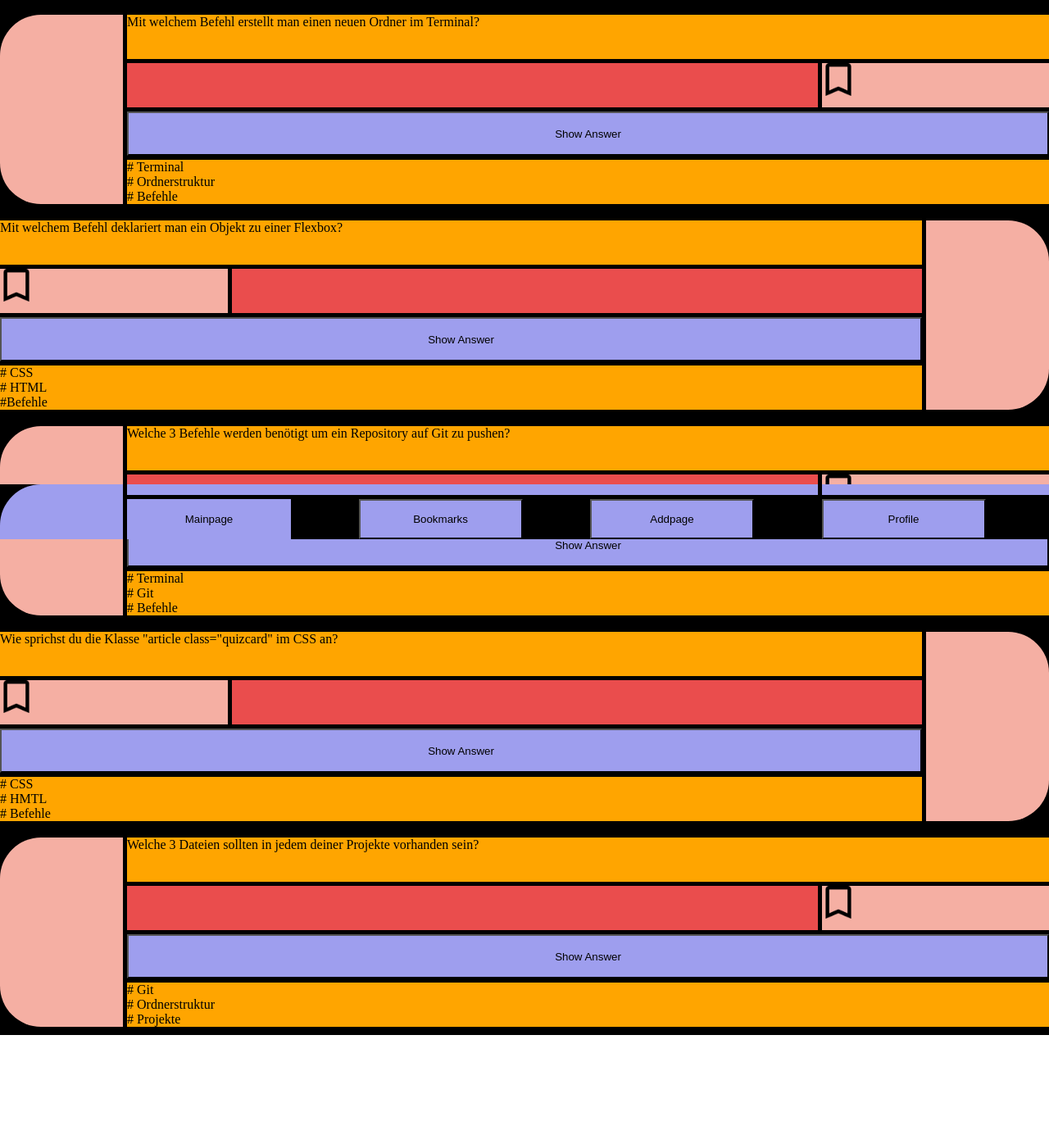
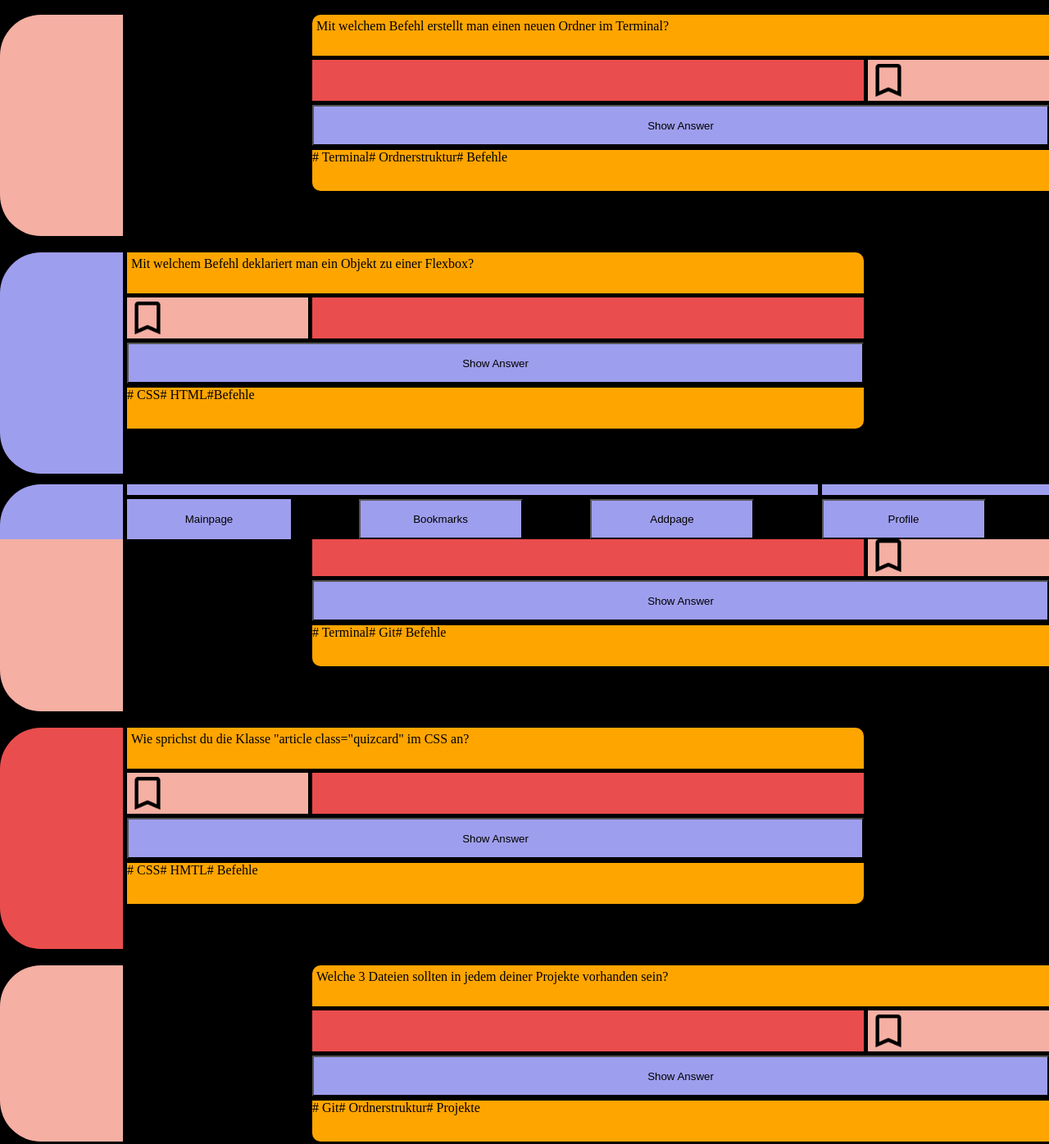
Before and after one commit to AndreHaupt85/quiz-app-3, a plain HTML site: page index.html in a window 1280 px wide. Shown: the part 142-1538 px from the top of the page at 82% size. Before the commit the page ends 1472 px from the top, so only its background shows below. Drawn offline with Linux system fonts and the light colour scheme.

Commit message:
layout change bookmark and quizpage

```diff
--- a/css/components/_bookmark.css
+++ b/css/components/_bookmark.css
@@ -1,7 +1,7 @@
 .bookmarkpage--bookmarkquizcard1 {
     display: grid;
-    grid-template-columns: 150px 1fr 1fr 1fr 1fr;
-    grid-template-rows: 1fr 1fr 1fr 1fr;
+    grid-template-columns: 150px 1fr 1fr 1fr 1fr 1fr;
+    grid-template-rows: 1fr 1fr 1fr 1fr 1fr;
     /* width: ; */
     gap: 5px;
     background: black;
@@ -13,35 +13,42 @@
     grid-column: 2 / 6;
     grid-row: 1 / 2;
     background: orange;
+    padding: 5px;
+    border-top-right-radius: 10px;
 }
 
 .bookmarkquizcard--bookmarkbox1 {
     grid-column: 5 / 6;
     grid-row: 2 / 3;
     background: rgb(245, 175, 163);
+    padding: 5px;
 }
 
 .bookmarkquizcard--answerbox1 {
     grid-column: 2 / 5;
     grid-row: 2 / 3;
     background: rgb(234, 77, 77);
+    padding: 4px;
 }
 
 .bookmarkquizcard--answerbutton1 {
     grid-column: 2 / 6;
     grid-row: 3 / 4;
     background: rgb(158, 158, 238);
+    padding: 5px;
 }
 
 .bookmarkquizcard--hashtag1 {
     grid-column: 2 / 6;
     grid-row: 4 / 5;
     background: orange;
+    padding: 5px;
+    border-bottom-right-radius: 10px;
 }
 
 .bookmarkquizcard--left1 {
     grid-column: 1 / 2;
-    grid-row: 1 / 5;
+    grid-row: 1 / 6;
     background-color: rgb(245, 175, 163);
     border-top-left-radius: 50px;
     border-bottom-left-radius: 50px;
--- a/css/components/_quizcard1.css
+++ b/css/components/_quizcard1.css
@@ -1,7 +1,7 @@
 .quizcardpage--quizcard1 {
     display: grid;
-    grid-template-columns: 150px 1fr 1fr 1fr 1fr;
-    grid-template-rows: 1fr 1fr 1fr 1fr;
+    grid-template-columns: 150px 1fr 1fr 1fr 1fr 1fr;
+    grid-template-rows: 1fr 1fr 1fr 1fr 1fr;
     /* width: ; */
     gap: 5px;
     background: black;
@@ -10,38 +10,45 @@
 }
 
 .quizcard--question1 {
-    grid-column: 2 / 6;
+    grid-column: 3 / 7;
     grid-row: 1 / 2;
     background: orange;
+    padding: 5px;
+    border-top-left-radius: 10px;
 }
 
 .quizcardpage--bookmarkbox1 {
-    grid-column: 5 / 6;
+    grid-column: 6 / 7;
     grid-row: 2 / 3;
     background: rgb(245, 175, 163);
+    padding: 5px;
 }
 
 .quizcard--answerbox1 {
-    grid-column: 2 / 5;
+    grid-column: 3 / 6;
     grid-row: 2 / 3;
     background: rgb(234, 77, 77);
+    padding: 5px;
 }
 
 .quizcard--answerbutton1 {
-    grid-column: 2 / 6;
+    grid-column: 3 / 7;
     grid-row: 3 / 4;
     background: rgb(158, 158, 238);
+    padding: 5px;
 }
 
 .quizcard--hashtag1 {
-    grid-column: 2 / 6;
+    grid-column: 3 / 7;
     grid-row: 4 / 5;
     background: orange;
+    padding: 5px;
+    border-bottom-left-radius: 10px
 }
 
-.quizcard--left1 {
+.quizcardpage--left1 {
     grid-column: 1 / 2;
-    grid-row: 1 / 5;
+    grid-row: 1 / 6;
     background-color: rgb(245, 175, 163);
     border-top-left-radius: 50px;
     border-bottom-left-radius: 50px;
--- a/css/components/_quizcard2.css
+++ b/css/components/_quizcard2.css
@@ -1,7 +1,7 @@
 .quizcardpage--quizcard2 {
     display: grid;
-    grid-template-columns: 1fr 1fr 1fr 1fr 150px;
-    grid-template-rows: 1fr 1fr 1fr 1fr;
+    grid-template-columns: 150px 1fr 1fr 1fr 1fr 1fr;
+    grid-template-rows: 1fr 1fr 1fr 1fr 1fr;
     /* width: ; */
     gap: 5px;
     background: black;
@@ -10,39 +10,45 @@
 }
 
 .quizcard--question2 {
-    grid-column: 1 / 5;
+    grid-column: 2 / 6;
     grid-row: 1 / 2;
     background: orange;
+    padding: 5px;
+    border-top-right-radius: 10px;
 }
 
 .quizcardpage--bookmarkbox2 {
-    grid-column: 1 / 2;
+    grid-column: 2 / 3;
     grid-row: 2 / 3;
     background: rgb(245, 175, 163);
+    padding: 5px;
 }
 
 .quizcard--answerbox2 {
-    grid-column: 2 / 5;
+    grid-column: 3 / 6;
     grid-row: 2 / 3;
     background: rgb(234, 77, 77);
+    padding: 5px;
 }
 
 .quizcard--answerbutton2 {
-    grid-column: 1 / 5;
+    grid-column: 2 / 6;
     grid-row: 3 / 4;
     background: rgb(158, 158, 238);
 }
 
 .quizcard--hashtag2 {
-    grid-column: 1 / 5;
+    grid-column: 2 / 6;
     grid-row: 4 / 5;
     background: orange;
+    padding: 5px;
+    border-bottom-right-radius: 10px;
 }
 
 .quizcard--right2 {
-    grid-column: 5 / 6;
-    grid-row: 1 / 5;
-    background-color: rgb(245, 175, 163);
-    border-top-right-radius: 50px;
-    border-bottom-right-radius: 50px;
+    grid-column: 1 / 2;
+    grid-row: 1 / 6;
+    background-color: rgb(158, 158, 238);
+    border-top-left-radius: 50px;
+    border-bottom-left-radius: 50px;
 }
--- a/css/components/_quizcard3.css
+++ b/css/components/_quizcard3.css
@@ -1,7 +1,7 @@
 .quizcardpage--quizcard3 {
     display: grid;
-    grid-template-columns: 150px 1fr 1fr 1fr 1fr;
-    grid-template-rows: 1fr 1fr 1fr 1fr;
+    grid-template-columns: 150px 1fr 1fr 1fr 1fr 1fr;
+    grid-template-rows: 1fr 1fr 1fr 1fr 1fr;
     /* width: ; */
     gap: 5px;
     background: black;
@@ -10,38 +10,45 @@
 }
 
 .quizcard--question3 {
-    grid-column: 2 / 6;
+    grid-column: 3 / 7;
     grid-row: 1 / 2;
     background: orange;
+    padding: 5px;
+    border-top-left-radius: 10px;
 }
 
 .quizcardpage--bookmarkbox3 {
-    grid-column: 5 / 6;
+    grid-column: 6 / 7;
     grid-row: 2 / 3;
     background: rgb(245, 175, 163);
+    padding: 5px;
 }
 
 .quizcard--answerbox3 {
-    grid-column: 2 / 5;
+    grid-column: 3 / 6;
     grid-row: 2 / 3;
     background: rgb(234, 77, 77);
+    padding: 5px;
 }
 
 .quizcard--answerbutton3 {
-    grid-column: 2 / 6;
+    grid-column: 3 / 7;
     grid-row: 3 / 4;
     background: rgb(158, 158, 238);
+    padding: 5px;
 }
 
 .quizcard--hashtag3 {
-    grid-column: 2 / 6;
+    grid-column: 3 / 7;
     grid-row: 4 / 5;
     background: orange;
+    padding: 5px;
+    border-bottom-left-radius: 10px;
 }
 
 .quizcard--left3 {
     grid-column: 1 / 2;
-    grid-row: 1 / 5;
+    grid-row: 1 / 6;
     background-color: rgb(245, 175, 163);
     border-top-left-radius: 50px;
     border-bottom-left-radius: 50px;
--- a/css/components/_quizcard4.css
+++ b/css/components/_quizcard4.css
@@ -1,7 +1,7 @@
 .quizcardpage--quizcard4 {
     display: grid;
-    grid-template-columns: 1fr 1fr 1fr 1fr 150px;
-    grid-template-rows: 1fr 1fr 1fr 1fr;
+    grid-template-columns: 150px 1fr 1fr 1fr 1fr 1fr;
+    grid-template-rows: 1fr 1fr 1fr 1fr 1fr;
     /* width: ; */
     gap: 5px;
     background: black;
@@ -10,39 +10,46 @@
 }
 
 .quizcard--question4 {
-    grid-column: 1 / 5;
+    grid-column: 2 / 6;
     grid-row: 1 / 2;
     background: orange;
+    padding: 5px;
+    border-top-right-radius: 10px;
 }
 
 .quizcardpage--bookmarkbox4 {
-    grid-column: 1 / 2;
+    grid-column: 2 / 3;
     grid-row: 2 / 3;
     background: rgb(245, 175, 163);
+    padding: 5px;
 }
 
 .quizcard--answerbox4 {
-    grid-column: 2 / 5;
+    grid-column: 3 / 6;
     grid-row: 2 / 3;
     background: rgb(234, 77, 77);
+    padding: 5px;
 }
 
 .quizcard--answerbutton4 {
-    grid-column: 1 / 5;
+    grid-column: 2 / 6;
     grid-row: 3 / 4;
     background: rgb(158, 158, 238);
+    padding: 5px;
 }
 
 .quizcard--hashtag4 {
-    grid-column: 1 / 5;
+    grid-column: 2 / 6;
     grid-row: 4 / 5;
     background: orange;
+    padding: 5px;
+    border-bottom-right-radius: 10px;
 }
 
 .quizcard--right4 {
-    grid-column: 5 / 6;
-    grid-row: 1 / 5;
-    background-color: rgb(245, 175, 163);
-    border-top-right-radius: 50px;
-    border-bottom-right-radius: 50px;
+    grid-column: 1 / 2;
+    grid-row: 1 / 6;
+    background-color: rgb(234, 77, 77);
+    border-top-left-radius: 50px;
+    border-bottom-left-radius: 50px;
 }
--- a/css/components/_quizcard5.css
+++ b/css/components/_quizcard5.css
@@ -1,6 +1,6 @@
 .quizcardpage--quizcard5 {
     display: grid;
-    grid-template-columns: 150px 1fr 1fr 1fr 1fr;
+    grid-template-columns: 150px 1fr 1fr 1fr 1fr 1fr;
     grid-template-rows: 1fr 1fr 1fr 1fr;
     /* width: ; */
     gap: 5px;
@@ -10,33 +10,40 @@
 }
 
 .quizcard--question5 {
-    grid-column: 2 / 6;
+    grid-column: 3 / 7;
     grid-row: 1 / 2;
     background: orange;
+    padding: 5px;
+    border-top-left-radius: 10px;
 }
 
 .quizcardpage--bookmarkbox5 {
-    grid-column: 5 / 6;
+    grid-column: 6 / 7;
     grid-row: 2 / 3;
     background: rgb(245, 175, 163);
+    padding: 5px;
 }
 
 .quizcard--answerbox5 {
-    grid-column: 2 / 5;
+    grid-column: 3 / 6;
     grid-row: 2 / 3;
     background: rgb(234, 77, 77);
+    padding: 5px;
 }
 
 .quizcard--answerbutton5 {
-    grid-column: 2 / 6;
+    grid-column: 3 / 7;
     grid-row: 3 / 4;
     background: rgb(158, 158, 238);
+    padding: 5px;
 }
 
 .quizcard--hashtag5 {
-    grid-column: 2 / 6;
+    grid-column: 3 / 7;
     grid-row: 4 / 5;
     background: orange;
+    padding: 5px;
+    border-bottom-left-radius: 10px;
 }
 
 .quizcard--left5 {
--- a/css/components/main.css
+++ b/css/components/main.css
@@ -7,3 +7,11 @@ main {
     padding-left: 0;
     padding-right: 0;
 }
+
+li {
+    float: left;
+}
+
+html {
+    background: black;
+}
--- a/index.html
+++ b/index.html
@@ -65,7 +65,7 @@
               <li># Ordnerstruktur</li>
               <li># Befehle</li>
             </ul>
-            <div class="quizcard--left1"></div>
+            <div class="quizcardpage--left1"></div>
           </article>
           <!-- Quizcard 2 -->
           <article class="quizcardpage--quizcard2" data-js="quizcard">
@@ -239,33 +239,46 @@
       <!-- Addpagepage -->
       <div class="container">
         <article class="container--addpagepage hidden" data-js="add-page">
-          <article class="addpagepage--welcome">Add your own Questions!</p>
+          <div></div>
+            <div class="addpagepage--welcome">Add your own Questions!</div>
             <!-- action as target where the form is send to -->
             <!-- method POST for a anonymized form -->
             <form action="/register" method="POST">
               <!-- is the name for the input objekt -->
+              <div class="addpagepage--question">
                 <label>Frage:
                   <!-- type like text or e-mail for specificstion -->
                   <!-- placegholder to show a example -->
                   <!-- required thats impossible to send the form without this input-->
-                <input type="text" placeholder="Hast du schon eine gute Frage?" required class="addpagepage--question"/>
+                  <input type="text" placeholder="Hast du schon eine gute Frage?" required/>
                 </label>
+              </div>
+              <div class="addpagepage--answer">
                 <label>
                   Antwort
-                <input type="text" placeholder="Natürlich!" required class="addpagepage--answer">
+                  <input type="text" placeholder="Natürlich!" required>
                 </label>
+              </div>
+              <div class="addpagepage--hashtagone">
                 <label>
                   Hashtag 1
-                <input type="text" placeholder="z.B. CSS" required class="addpagepage--hashtagone">
+                <input type="text" placeholder="z.B. CSS" required>
                 </label>
+              </div>
+              <div class="addpagepage--hashtagtwo">
                 <label>
                   Hashtag 2
-                <input type="text" placeholder="Natürlich!" required class="addpagepage--hashtagtwo">
+                  <input type="text" placeholder="Natürlich!" required>
                 </label>
+              </div>
+              <div class="addpagepage--hashtagthree">
                 <label>
                   Hashtag 3
-                <input type="text" placeholder="z.B. Ordnerstruktur" required class="addpagepage--hashtagthree">
+                  <input type="text" placeholder="z.B. Ordnerstruktur" required>
                 </label>
+              </div>
+              <div class="addpagepage--sidebarleft"></div>
+              <div class="addpagepage--spacetopright"></div>
             </form>
           </article>
         </article>
```
Also changed, not shown: css/components/_addpage.css (+23 -28 lines), z-storage.css (added, +40 -0 lines). Lines whose indentation alone changed are shown as unchanged.
